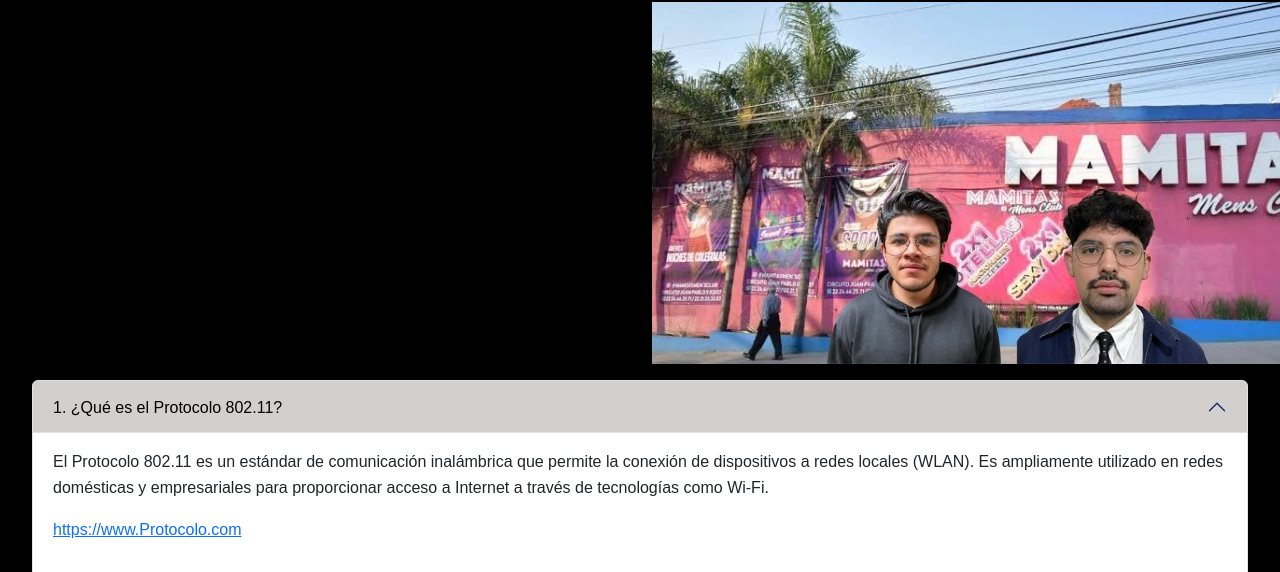
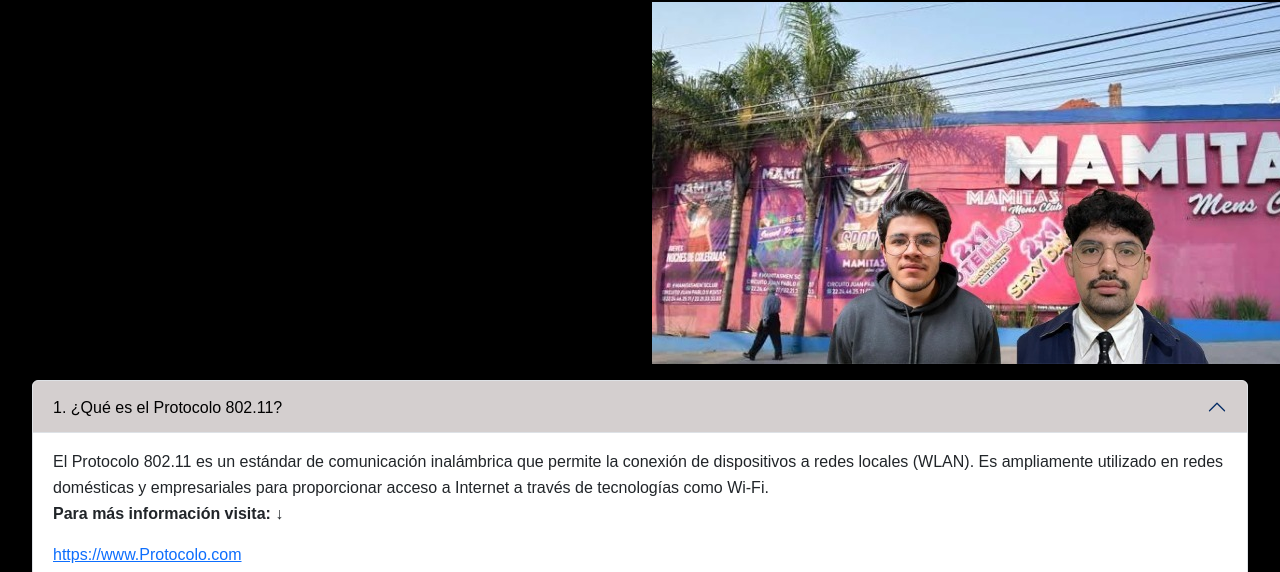
Before and after one commit to sebas-uriel/SCH-RUTC, a plain HTML site: page pages/Protocolo.html in a window 1280 px wide. Shown: the part 150-722 px from the top of the page. Drawn offline with nearby package versions, Linux system fonts and the light colour scheme; files whose address does not match are found by name.

Commit message:
Add files via upload

```diff
--- a/pages/Protocolo.html
+++ b/pages/Protocolo.html
@@ -56,7 +56,7 @@
                         </h2>
                         <div id="collapseOne" class="accordion-collapse collapse show" aria-labelledby="headingOne" data-bs-parent="#accordionExample">
                             <div class="accordion-body">
-                                <p>El Protocolo 802.11 es un estándar de comunicación inalámbrica que permite la conexión de dispositivos a redes locales (WLAN). Es ampliamente utilizado en redes domésticas y empresariales para proporcionar acceso a Internet a través de tecnologías como Wi-Fi.</p>
+                                <p>El Protocolo 802.11 es un estándar de comunicación inalámbrica que permite la conexión de dispositivos a redes locales (WLAN). Es ampliamente utilizado en redes domésticas y empresariales para proporcionar acceso a Internet a través de tecnologías como Wi-Fi. <br><strong>Para más información visita: ↓</strong></p>
                                 <p><a href="https://www.ionos.mx/digitalguide/servidores/know-how/ieee-80211/" target="_blank">https://www.Protocolo.com</a></p>
                             </div>
                         </div>
```
